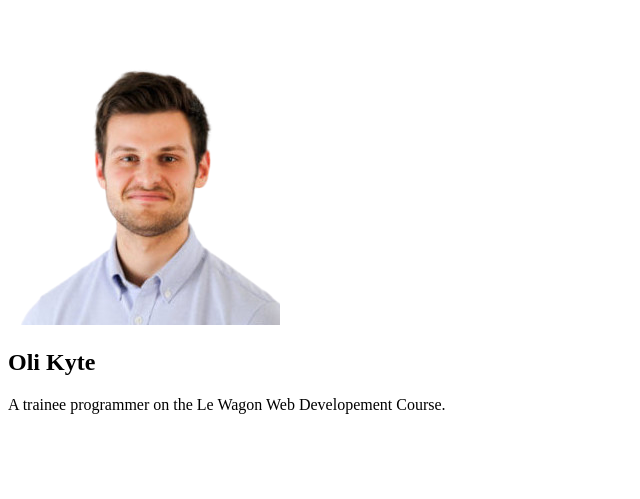
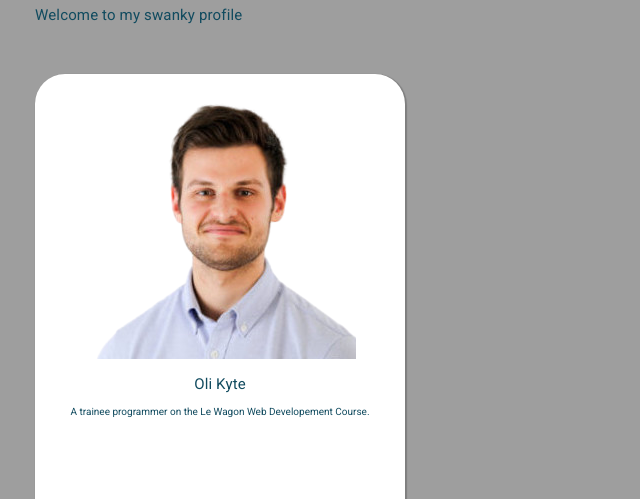
Before and after one commit to Kyte0/profile, a plain HTML site: page index.html in a window 1280 px wide. Shown: the part 110-609 px from the top of the page, without its empty margins (0-640 px from the left). Drawn offline with Linux system fonts and the light colour scheme; the site is published under a folder, as on GitHub Pages, so addresses that start at the root find nothing.

Commit message:
Update index.html

```diff
--- a/index.html
+++ b/index.html
@@ -2,7 +2,7 @@
 <html>
   <head>
   <link rel="stylesheet" href="https://use.fontawesome.com/releases/v5.6.3/css/all.css">
-  <link rel="stylesheet" type="text/css" href="/style.css">
+  <link rel="stylesheet" type="text/css" href="style.css">
   <link rel="preconnect" href="https://fonts.gstatic.com">
   <link href="https://fonts.googleapis.com/css2?family=Newsreader:wght@600&family=Roboto&display=swap" rel="stylesheet">
     <title>Oli's Profile | Top Swanky Profiles</title>
```
